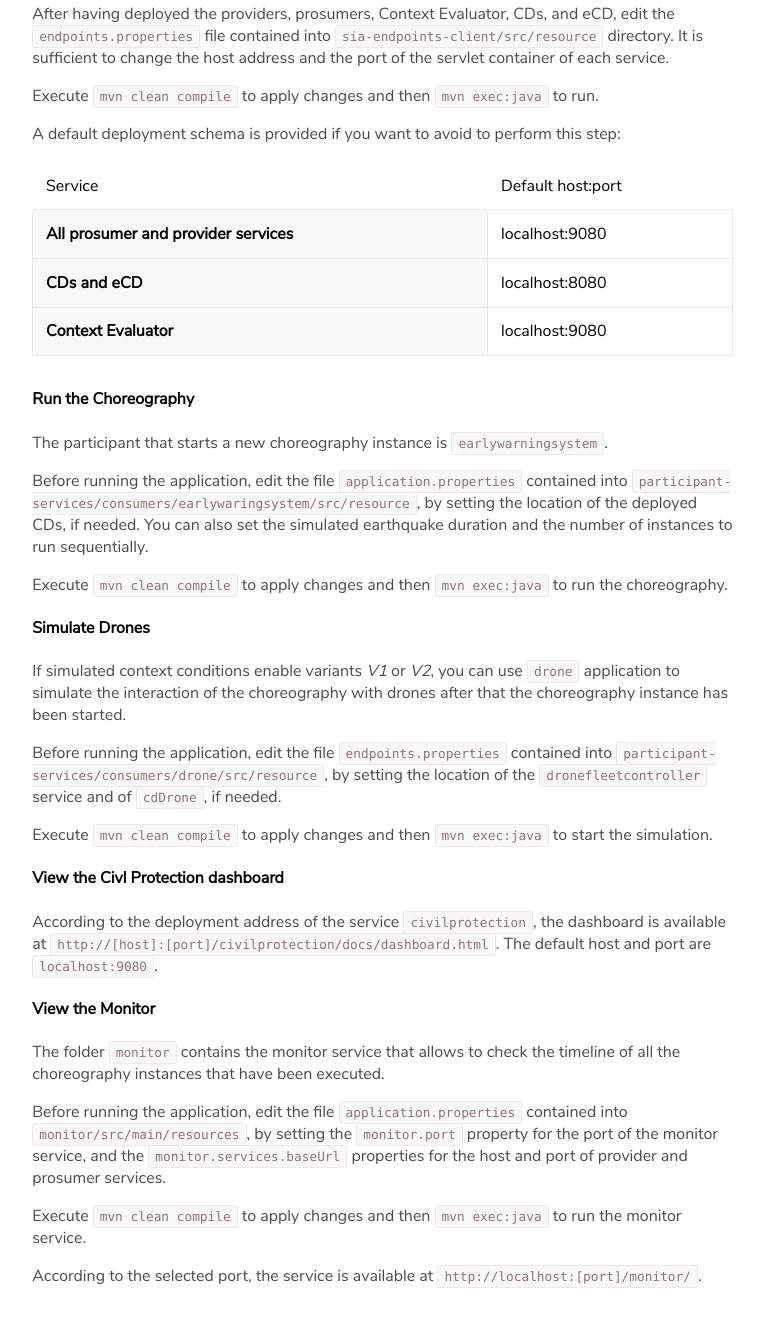
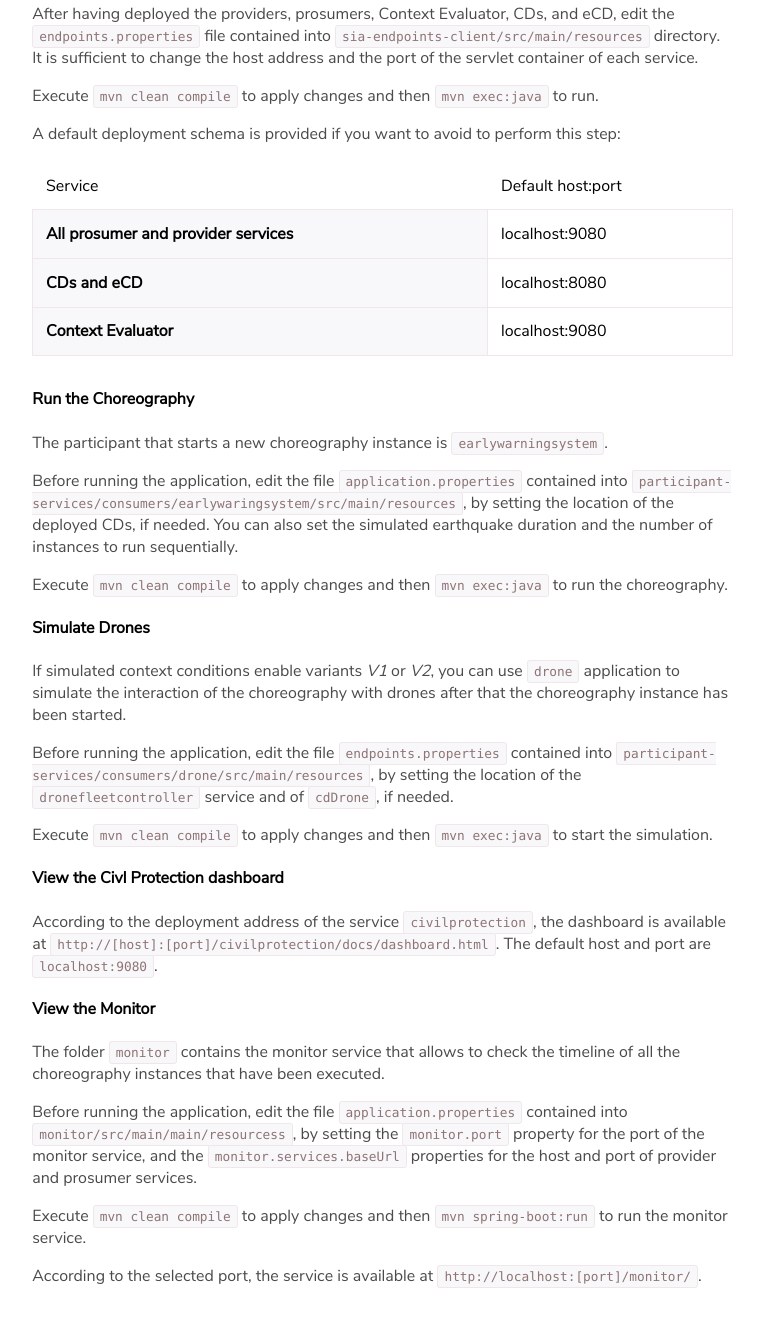
Before and after one commit to sosygroup/synthesis-context-aware-choreographies, a plain HTML site: page doc.html in a window 1280 px wide. Shown: the part 1670-2996 px from the top of the page, without its empty margins (355-1119 px from the left). Drawn offline with Linux system fonts and the light colour scheme.

Commit message:
minor fixes

```diff
--- a/doc.html
+++ b/doc.html
@@ -95,7 +95,7 @@
 
                <h4>Set Invocation Address</h4>
                <p>In order to le the system know the deployment location of each service, it is needed to configure and run the application located in <span class="code code--inline">sia-endpoints-client</span> folder.</p>
-               <p>After having deployed the providers, prosumers, Context Evaluator, CDs, and eCD, edit the <span class="code code--inline">endpoints.properties</span> file contained into <span class="code code--inline">sia-endpoints-client/src/resource</span> directory. It is sufficient to change the host address and the port of the servlet container of each service.</p>
+               <p>After having deployed the providers, prosumers, Context Evaluator, CDs, and eCD, edit the <span class="code code--inline">endpoints.properties</span> file contained into <span class="code code--inline">sia-endpoints-client/src/main/resources</span> directory. It is sufficient to change the host address and the port of the servlet container of each service.</p>
                <p>Execute <span class="code code--inline">mvn clean compile</span> to apply changes and then <span class="code code--inline">mvn exec:java</span> to run.</p>
                <p>A default deployment schema is provided if you want to avoid to perform this step:</p>
                <table>
@@ -119,12 +119,12 @@
 
                <h4>Run the Choreography</h4>
                <p>The participant that starts a new choreography instance is <span class="code code--inline">earlywarningsystem</span>.</p>
-               <p>Before running the application, edit the file <span class="code code--inline">application.properties</span> contained into <span class="code code--inline">participant-services/consumers/earlywaringsystem/src/resource</span>, by setting the location of the deployed CDs, if needed. You can also set the simulated earthquake duration and the number of instances to run sequentially.</p>
+               <p>Before running the application, edit the file <span class="code code--inline">application.properties</span> contained into <span class="code code--inline">participant-services/consumers/earlywaringsystem/src/main/resources</span>, by setting the location of the deployed CDs, if needed. You can also set the simulated earthquake duration and the number of instances to run sequentially.</p>
                <p>Execute <span class="code code--inline">mvn clean compile</span> to apply changes and then <span class="code code--inline">mvn exec:java</span> to run the choreography.</p>
 
                <h4>Simulate Drones</h4>
                <p>If simulated context conditions enable variants <i>V1</i> or <i>V2</i>, you can use <span class="code code--inline">drone</span> application to simulate the interaction of the choreography with drones after that the choreography instance has been started.</p>
-               <p>Before running the application, edit the file <span class="code code--inline">endpoints.properties</span> contained into <span class="code code--inline">participant-services/consumers/drone/src/resource</span>, by setting the location of the <span class="code code--inline">dronefleetcontroller</span> service and of <span class="code code--inline">cdDrone</span>, if needed.</p>
+               <p>Before running the application, edit the file <span class="code code--inline">endpoints.properties</span> contained into <span class="code code--inline">participant-services/consumers/drone/src/main/resources</span>, by setting the location of the <span class="code code--inline">dronefleetcontroller</span> service and of <span class="code code--inline">cdDrone</span>, if needed.</p>
                <p>Execute <span class="code code--inline">mvn clean compile</span> to apply changes and then <span class="code code--inline">mvn exec:java</span> to start the simulation.</p>
 
                <h4>View the Civl Protection dashboard</h4>
@@ -132,8 +132,8 @@
 
                <h4>View the Monitor</h4>
                <p>The folder <span class="code code--inline">monitor</span> contains the monitor service that allows to check the timeline of all the choreography instances that have been executed.</p>
-               <p>Before running the application, edit the file <span class="code code--inline">application.properties</span> contained into <span class="code code--inline">monitor/src/main/resources</span>, by setting the <span class="code code--inline">monitor.port</span> property for the port of the monitor service, and the <span class="code code--inline">monitor.services.baseUrl</span> properties for the host and port of provider and prosumer services.</p>
-               <p>Execute <span class="code code--inline">mvn clean compile</span> to apply changes and then <span class="code code--inline">mvn exec:java</span> to run the monitor service.</p>
+               <p>Before running the application, edit the file <span class="code code--inline">application.properties</span> contained into <span class="code code--inline">monitor/src/main/main/resourcess</span>, by setting the <span class="code code--inline">monitor.port</span> property for the port of the monitor service, and the <span class="code code--inline">monitor.services.baseUrl</span> properties for the host and port of provider and prosumer services.</p>
+               <p>Execute <span class="code code--inline">mvn clean compile</span> to apply changes and then <span class="code code--inline">mvn spring-boot:run</span> to run the monitor service.</p>
                <p>According to the selected port, the service is available at <span class="code code--inline">http://localhost:[port]/monitor/</span>.</p>
             </section>
          </article>
```
